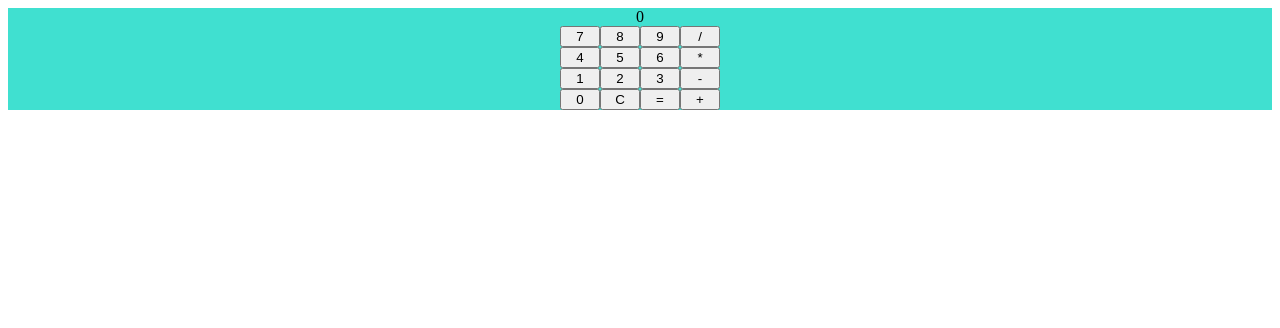
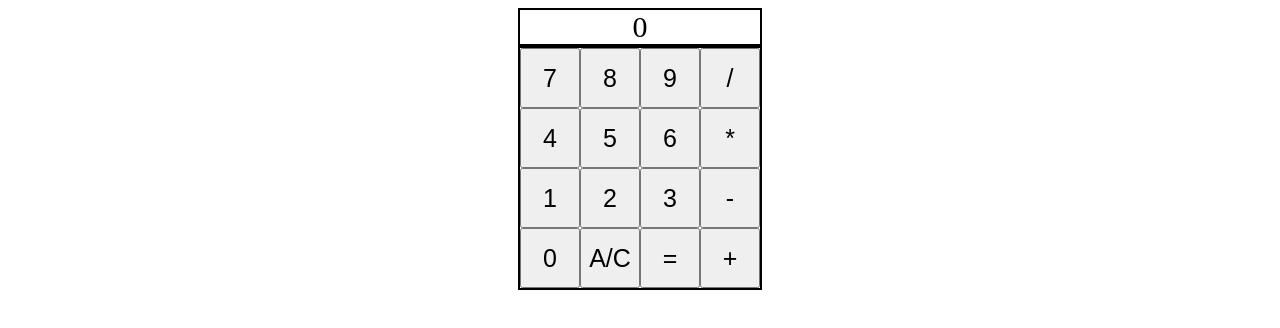
Before and after one commit to DanArcos/calculator, a plain HTML site: page index.html in a window 1280 px wide. Drawn offline with Linux system fonts and the light colour scheme.

Commit message:
Fixed the front end a bit there:

```diff
--- a/index.html
+++ b/index.html
@@ -10,6 +10,9 @@
 
     <div id = 'container'>
         <div id = 'display'>0</div>
+
+        <div id = 'grid_row_container'>
+
             <div class="grid_row">
                 <button class='number'>7</button>
                 <button class='number'>8</button>
@@ -30,9 +33,11 @@
             </div>
             <div class="grid_row">
                 <button class='number'>0</button>
-            <button id ='clear'>C</button>
+                <button id ='clear'>A/C</button>
                 <button id ='equals'>=</button>
                 <button class='operator'>+</button>
+            </div>
+
         </div>
 
 
--- a/script.js
+++ b/script.js
@@ -117,6 +117,7 @@ operator_btns.forEach(btn => {
                 displayScreen.textContent = "Nice Try"
             }
             else {
+                //Update screen for the new stored value
                 displayScreen.textContent = stored_val
             }
             console.log("New Stored Value:" + stored_val)
@@ -127,6 +128,7 @@ operator_btns.forEach(btn => {
             console.log('New Operator ' + operator)
 
         }
+        btn.classList.add("selected")
     })
 })
 
--- a/style.css
+++ b/style.css
@@ -3,7 +3,19 @@
     flex-direction: column;
     justify-content: center;
     align-items: center;
-    background-color: turquoise;
+    font-size: 30px;
+}
+
+#display{
+    display: flex;
+    align-items: center;
+    justify-content: center;
+    border : 2px solid black;
+    width: 240px;
+}
+
+#grid_row_container{
+    border : 2px solid black;
 }
 
 .grid_row{
@@ -12,6 +24,11 @@
 }
 
 .grid_row button {
-    width: 40px;
+    width: 60px;
+    height: 60px;
+    font-size : 25px;
+}
 
+button .selected{
+    background-color: blue;
 }
```
Lines whose indentation alone changed are shown as unchanged.
